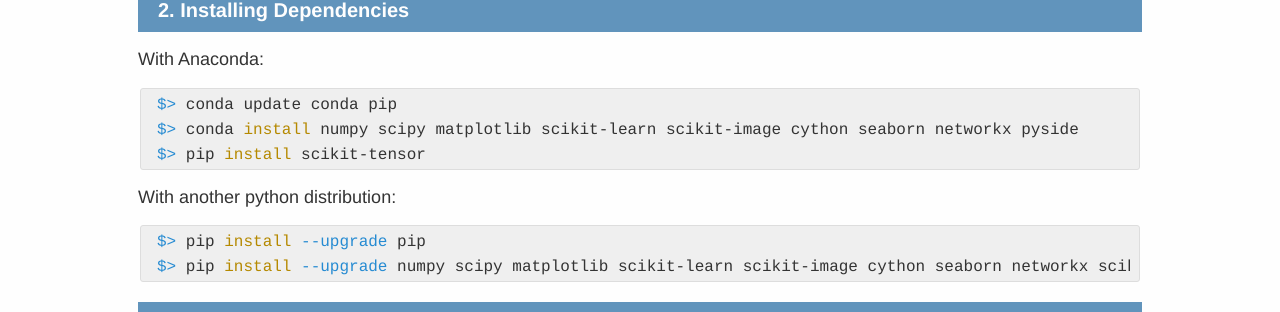
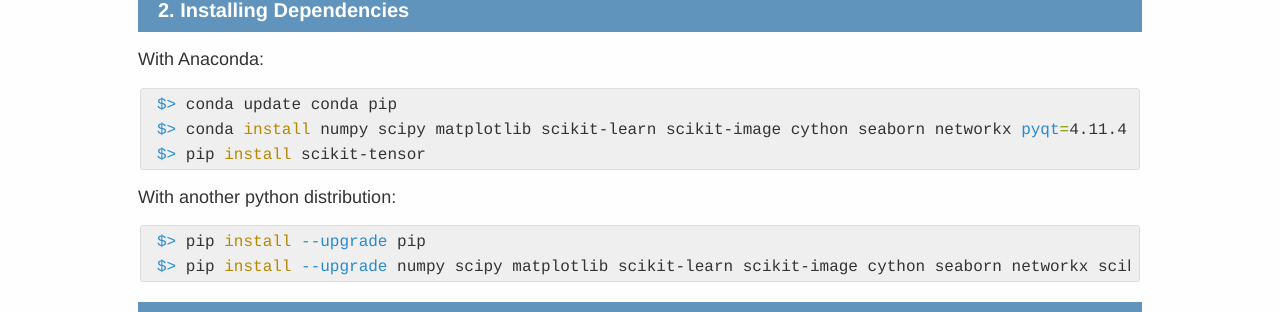
Before and after one commit to DiamondLightSource/SuRVoS, a Jekyll site: the page built from docs/installation.md, in a window 1280 px wide. Shown: the part 1120-1432 px from the top of the page. Built offline with Jekyll 4.4.1, drawn with Linux system fonts in a browser that asks for light colours.

Commit message:
Update installation.md
Updated conda install to include downgrade of pyqt, but pip install not changed.

````diff
--- a/docs/installation.md
+++ b/docs/installation.md
@@ -50,7 +50,7 @@
 
 ```bash
 $> conda update conda pip
-$> conda install numpy scipy matplotlib scikit-learn scikit-image cython seaborn networkx pyside
+$> conda install numpy scipy matplotlib scikit-learn scikit-image cython seaborn networkx pyqt=4.11.4
 $> pip install scikit-tensor
 ```
 
@@ -58,7 +58,7 @@
 
 ```bash
 $> pip install --upgrade pip
-$> pip install --upgrade numpy scipy matplotlib scikit-learn scikit-image cython seaborn networkx scikit-tensor pyside
+$> pip install --upgrade numpy scipy matplotlib scikit-learn scikit-image cython seaborn networkx scikit-tensor
 ```
 
 ## 3. Install SuRVoS
````
